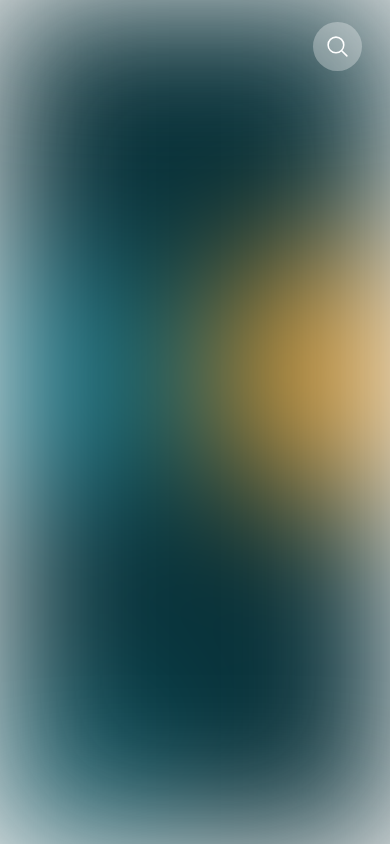
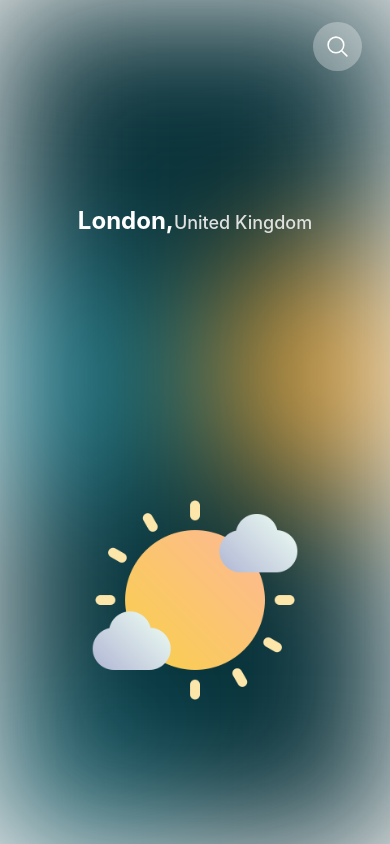
Before and after one commit to sehan22/Weather-Application-with-React-Native, a React Native app: screen /Home in a window 390 px wide. Built offline with nearby package versions, Linux system fonts and the light colour scheme.

Commit message:
forecast section UI updated.

```diff
--- a/screens/HomeScreen.tsx
+++ b/screens/HomeScreen.tsx
@@ -15,6 +15,11 @@ import {MapPinIcon} from 'react-native-heroicons/solid';
 export default function HomeScreen() {
   const [showSearch, toggleSearch] = useState(false);
   const [locations, setLocations] = useState([1, 2, 3]);
+
+  const handleLocation = (location: any) => {
+    console.log('location : ', location);
+  };
+
   return (
     <View style={{flex: 1, position: 'relative'}}>
       <StatusBar barStyle={'light-content'} />
@@ -83,26 +88,77 @@ export default function HomeScreen() {
                 let showBorder = index + 1 != locations.length;
                 return (
                   <TouchableOpacity
+                    onPress={() => {
+                      handleLocation(loc);
+                    }}
                     key={index}
                     style={{
                       display: 'flex',
                       flexDirection: 'row',
                       alignItems: 'center',
                       borderTopWidth: 0,
-                      padding: 10,
+                      padding: 16,
                       paddingHorizontal: 16,
                       marginBottom: 4,
                       borderBottomWidth: showBorder ? 1 : 0,
                       borderBottomColor: 'rgba(0, 0, 0,0.1)',
                     }}>
                     <MapPinIcon size={20} color={'gray'} />
-                    <Text>London, United Kindom</Text>
+                    <Text style={{fontSize: 14, marginStart: 8}}>
+                      London, United Kindom
+                    </Text>
                   </TouchableOpacity>
                 );
               })}
             </View>
           ) : null}
         </View>
+
+        {/* forecast section */}
+        <View
+          style={{
+            marginHorizontal: 16,
+            display: 'flex',
+            justifyContent: 'space-around',
+            flex: 1,
+            marginBottom: 2,
+          }}>
+          {/* Location */}
+          <Text
+            style={{
+              color: 'white',
+              textAlign: 'center',
+              fontSize: 24,
+              fontWeight: 'bold',
+            }}>
+            London,
+            <Text
+              style={{
+                color: '#E0E0E0',
+                textAlign: 'center',
+                fontSize: 18,
+                fontWeight: 500,
+              }}>
+              United Kingdom
+            </Text>
+          </Text>
+          {/* Weather image */}
+          <View
+            style={{
+              display: 'flex',
+              flexDirection: 'row',
+              justifyContent: 'center',
+            }}>
+            <Image
+              style={{
+                width: 208,
+                height: 208,
+                resizeMode: 'contain',
+              }}
+              source={require('../assets/images/partlycloudy.png')}
+            />
+          </View>
+        </View>
       </SafeAreaView>
     </View>
   );
```
